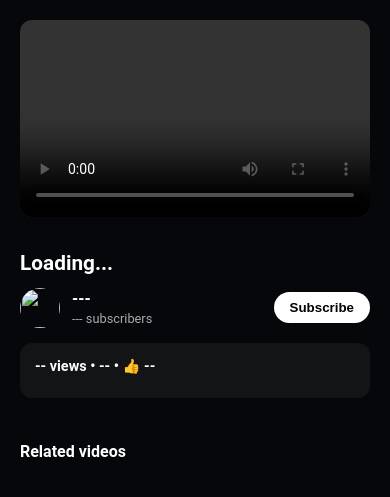
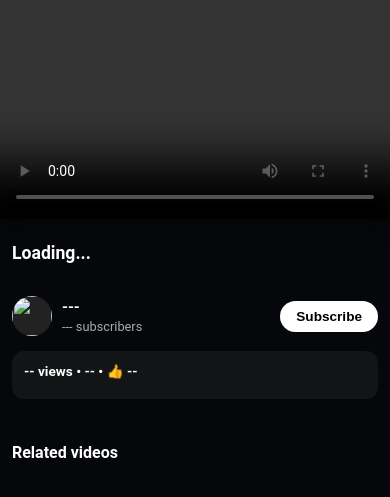
Before and after one commit to yuzubb/ystube, a FastAPI app: template templates/watch.html in a window 390 px wide. Shown: the top 497 px of the page. Run offline with FastAPI, Linux system fonts and the light colour scheme; the template is opened without the code that fills it, so the values that code supplies are empty.

Commit message:
Update watch.html

```diff
--- a/templates/watch.html
+++ b/templates/watch.html
@@ -2,8 +2,8 @@
 <html lang="ja">
 <head>
     <meta charset="UTF-8">
-    <meta name="viewport" content="width=device-width, initial-scale=1.0">
-    <title>YStube</title>
+    <meta name="viewport" content="width=device-width, initial-scale=1.0, maximum-scale=1.0, user-scalable=no">
+    <title>Watch - YStube</title>
     <style>
         :root {
             --accent: #00d4ff;
@@ -14,78 +14,125 @@
             --text-sub: #aaaaaa;
         }
 
+        * { box-sizing: border-box; -webkit-tap-highlight-color: transparent; }
+
         body {
             margin: 0; background: var(--bg); color: var(--text-main);
-            font-family: "YouTube Sans", "Roboto", sans-serif;
+            font-family: "YouTube Sans", "Roboto", -apple-system, sans-serif;
+            overflow-x: hidden;
         }
 
+        /* Responsive Layout Overhaul */
         .container {
-            max-width: 1280px; margin: 0 auto; padding: 20px;
-            display: grid; grid-template-columns: 1fr 380px; gap: 24px;
+            max-width: 1400px; margin: 0 auto;
+            display: flex; flex-direction: column; gap: 0;
         }
 
-        /* Player Section */
+        @media (min-width: 1001px) {
+            .container {
+                display: grid; grid-template-columns: 1fr 380px; gap: 24px; padding: 20px;
+            }
+        }
+
+        /* Player - Mobile First */
+        .player-wrapper {
+            position: sticky; top: 0; z-index: 100; background: var(--bg); width: 100%;
+        }
+
+        @media (min-width: 1001px) {
+            .player-wrapper { position: static; }
+        }
+
         #video-viewport {
             width: 100%; aspect-ratio: 16/9; background: #000;
-            border-radius: 12px; overflow: hidden; margin-bottom: 12px;
+            overflow: hidden; box-shadow: 0 4px 15px rgba(0,0,0,0.5);
         }
-        video { width: 100%; height: 100%; }
 
-        .v-title { font-size: 1.3rem; font-weight: bold; margin-bottom: 10px; line-height: 1.4; }
+        @media (min-width: 1001px) {
+            #video-viewport { border-radius: 12px; margin-bottom: 12px; }
+        }
 
-        /* Quality Select */
-        .q-bar { display: flex; gap: 8px; margin-bottom: 15px; overflow-x: auto; padding-bottom: 5px; }
+        video { width: 100%; height: 100%; display: block; }
+
+        /* Content Padding for Mobile */
+        .main-info, aside { padding: 12px; }
+        @media (min-width: 1001px) {
+            .main-info, aside { padding: 0; }
+        }
+
+        .v-title {
+            font-size: clamp(1.1rem, 4vw, 1.3rem);
+            font-weight: bold; margin: 10px 0; line-height: 1.4;
+        }
+
+        /* Scrollable Quality Bar */
+        .q-bar {
+            display: flex; gap: 8px; margin-bottom: 15px;
+            overflow-x: auto; -webkit-overflow-scrolling: touch;
+            padding-bottom: 5px; scrollbar-width: none;
+        }
+        .q-bar::-webkit-scrollbar { display: none; }
+
         .q-btn {
             background: var(--panel); border: 1px solid var(--border); color: white;
-            padding: 6px 14px; border-radius: 18px; cursor: pointer; font-size: 0.85rem; white-space: nowrap;
+            padding: 8px 16px; border-radius: 20px; cursor: pointer; font-size: 0.85rem;
+            white-space: nowrap; transition: 0.2s;
         }
-        .q-btn.active { background: white; color: black; font-weight: bold; }
+        .q-btn.active { background: white; color: black; font-weight: bold; border-color: white; }
 
-        /* Author & Stats */
-        .meta-container { background: var(--panel); border-radius: 12px; padding: 15px; margin-bottom: 20px; }
-        .author-row { display: flex; align-items: center; gap: 12px; margin-bottom: 15px; }
-        .c-icon { width: 40px; height: 40px; border-radius: 50%; object-fit: cover; }
-        .c-info { flex: 1; }
-        .c-name { font-weight: bold; font-size: 1rem; display: block; }
+        /* Meta Info Section */
+        .author-row { display: flex; align-items: center; gap: 10px; margin-bottom: 15px; }
+        .c-icon { width: 40px; height: 40px; border-radius: 50%; object-fit: cover; background: #222; }
+        .c-info { flex: 1; min-width: 0; }
+        .c-name { font-weight: bold; font-size: 0.95rem; white-space: nowrap; overflow: hidden; text-overflow: ellipsis; display: block; }
         .c-subs { font-size: 0.8rem; color: var(--text-sub); }
 
-        .stats-row { font-size: 0.9rem; font-weight: bold; margin-bottom: 8px; color: var(--text-main); }
+        .sub-btn {
+            background: white; color: black; border: none;
+            padding: 8px 16px; border-radius: 20px; font-weight: bold;
+            cursor: pointer; font-size: 0.85rem;
+        }
+
+        .meta-container { background: var(--panel); border-radius: 12px; padding: 12px; margin-bottom: 20px; }
+        .stats-row { font-size: 0.85rem; font-weight: bold; margin-bottom: 8px; color: var(--text-main); }
         .description {
-            font-size: 0.9rem; line-height: 1.5; color: var(--text-main);
+            font-size: 0.85rem; line-height: 1.5; color: #f1f1f1;
             white-space: pre-wrap; word-break: break-all;
         }
 
-        /* Related Videos */
+        /* Related Videos - Modern List */
         .section-title { font-size: 1rem; font-weight: bold; margin-bottom: 15px; }
         .related-item {
             display: flex; gap: 10px; text-decoration: none; color: inherit; margin-bottom: 12px;
+            transition: opacity 0.2s;
         }
-        .r-thumb-wrap { position: relative; width: 160px; flex-shrink: 0; }
-        .r-thumb { width: 100%; aspect-ratio: 16/9; border-radius: 8px; object-fit: cover; }
+        .related-item:active { opacity: 0.6; }
+
+        .r-thumb-wrap { position: relative; width: 40%; max-width: 160px; flex-shrink: 0; }
+        .r-thumb { width: 100%; aspect-ratio: 16/9; border-radius: 8px; object-fit: cover; background: #222; }
         .r-duration {
             position: absolute; bottom: 4px; right: 4px; background: rgba(0,0,0,0.8);
-            padding: 2px 4px; border-radius: 4px; font-size: 0.7rem;
+            padding: 2px 4px; border-radius: 4px; font-size: 0.65rem; color: white;
         }
-        .r-title { font-size: 0.9rem; font-weight: 500; display: -webkit-box; -webkit-line-clamp: 2; -webkit-box-orient: vertical; overflow: hidden; margin-bottom: 4px; }
-        .r-meta { font-size: 0.75rem; color: var(--text-sub); }
+        .r-info { flex: 1; min-width: 0; }
+        .r-title { font-size: 0.85rem; font-weight: 500; display: -webkit-box; -webkit-line-clamp: 2; -webkit-box-orient: vertical; overflow: hidden; margin-bottom: 4px; line-height: 1.2; }
+        .r-meta { font-size: 0.75rem; color: var(--text-sub); overflow: hidden; text-overflow: ellipsis; white-space: nowrap; }
 
-        @media (max-width: 1000px) {
-            .container { grid-template-columns: 1fr; }
-            .r-thumb-wrap { width: 120px; }
-        }
     </style>
 </head>
 <body>
 
 <div class="container">
-    <main>
+    <div class="player-wrapper">
         <div id="video-viewport">
             <video id="main-video" controls autoplay playsinline></video>
         </div>
+    </div>
+
+    <main class="main-info">
+        <h1 class="v-title" id="v-title">Loading...</h1>
 
         <div class="q-bar" id="q-bar"></div>
-
-        <h1 class="v-title" id="v-title">Loading...</h1>
 
         <div class="author-row">
             <img id="c-icon" src="" class="c-icon">
@@ -93,7 +140,7 @@
                 <span id="c-name" class="c-name">---</span>
                 <span id="c-subs" class="c-subs">--- subscribers</span>
             </div>
-            <button style="background:white; color:black; border:none; padding:8px 16px; border-radius:20px; font-weight:bold; cursor:pointer;">Subscribe</button>
+            <button class="sub-btn">Subscribe</button>
         </div>
 
         <div class="meta-container">
@@ -116,7 +163,7 @@
 
     async function loadPage() {
         try {
-            // 1. メタデータの読み込み (duckdns API)
+            // Meta Fetch
             const detailRes = await fetch(`/api/details/${vId}`);
             const detail = await detailRes.json();
 
@@ -129,25 +176,23 @@
             document.getElementById('c-icon').src = detail.author.thumbnail;
             document.getElementById('v-desc').innerText = detail.description.text;
 
-            // 関連動画の描画
             if (detail["Related-videos"] && detail["Related-videos"].relatedVideos) {
-                const relBox = document.getElementById('related-box');
-                relBox.innerHTML = detail["Related-videos"].relatedVideos.map(rv => `
+                document.getElementById('related-box').innerHTML = detail["Related-videos"].relatedVideos.map(rv => `
                     <a href="/watch?v=${rv.videoId}" class="related-item">
                         <div class="r-thumb-wrap">
-                            <img src="${rv.thumbnail}" class="r-thumb">
+                            <img src="${rv.thumbnail}" class="r-thumb" loading="lazy">
                             <span class="r-duration">${rv.duration}</span>
                         </div>
                         <div class="r-info">
                             <div class="r-title">${rv.title}</div>
                             <div class="r-meta">${rv.channelName}</div>
-                            <div class="r-meta">${rv.viewCountText} • ${rv.publishedTimeText}</div>
+                            <div class="r-meta">${rv.viewCountText}</div>
                         </div>
                     </a>
                 `).join('');
             }
 
-            // 2. ストリームURLの読み込み (yudlp API)
+            // Stream Fetch
             const streamRes = await fetch(`/api/stream/${vId}`);
             const streamData = await streamRes.json();
 
@@ -172,13 +217,12 @@
                     qBar.appendChild(btn);
                 });
 
-                // 初期画質 itag 18 をセット
                 const itag18 = videoFormats.find(f => f.itag === "18") || videoFormats[0];
                 if (itag18) video.src = itag18.url;
             }
 
         } catch (err) {
-            console.error(err);
+            console.error("Load failed:", err);
         }
     }
 
```
